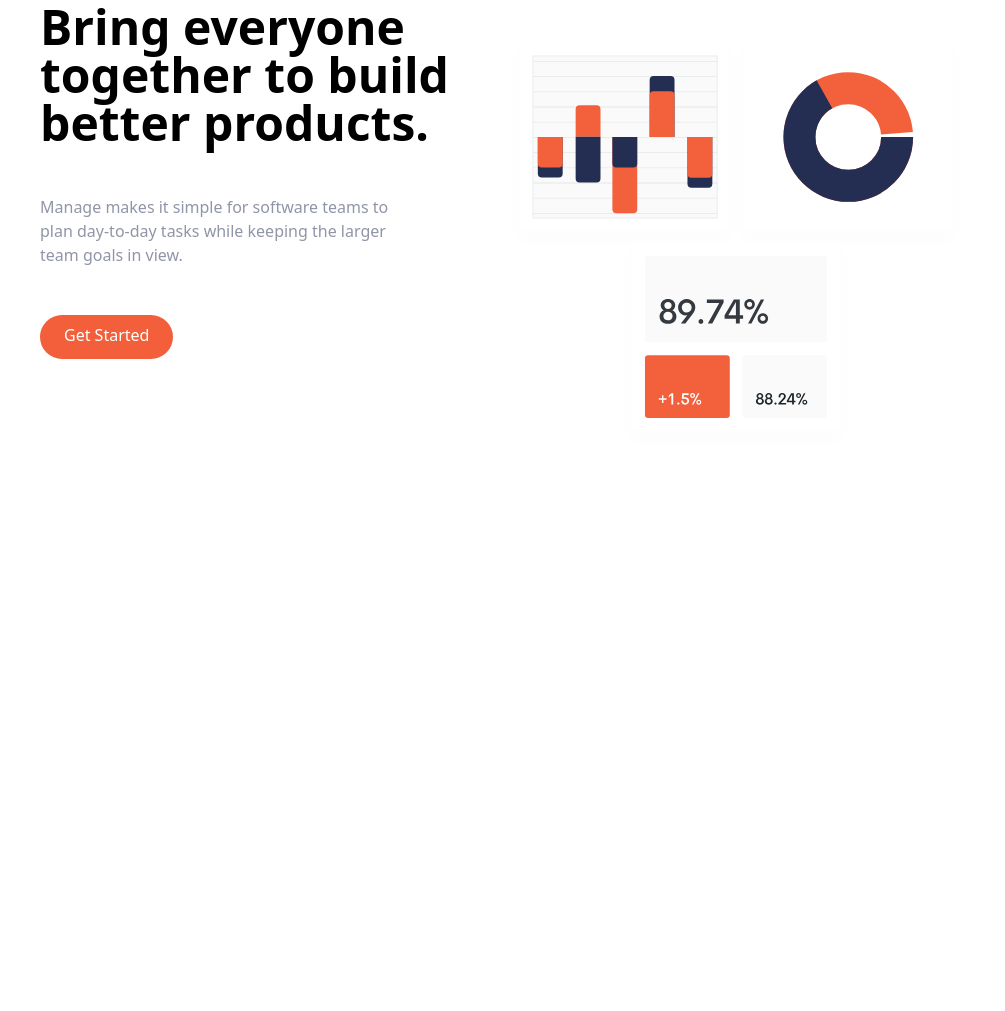
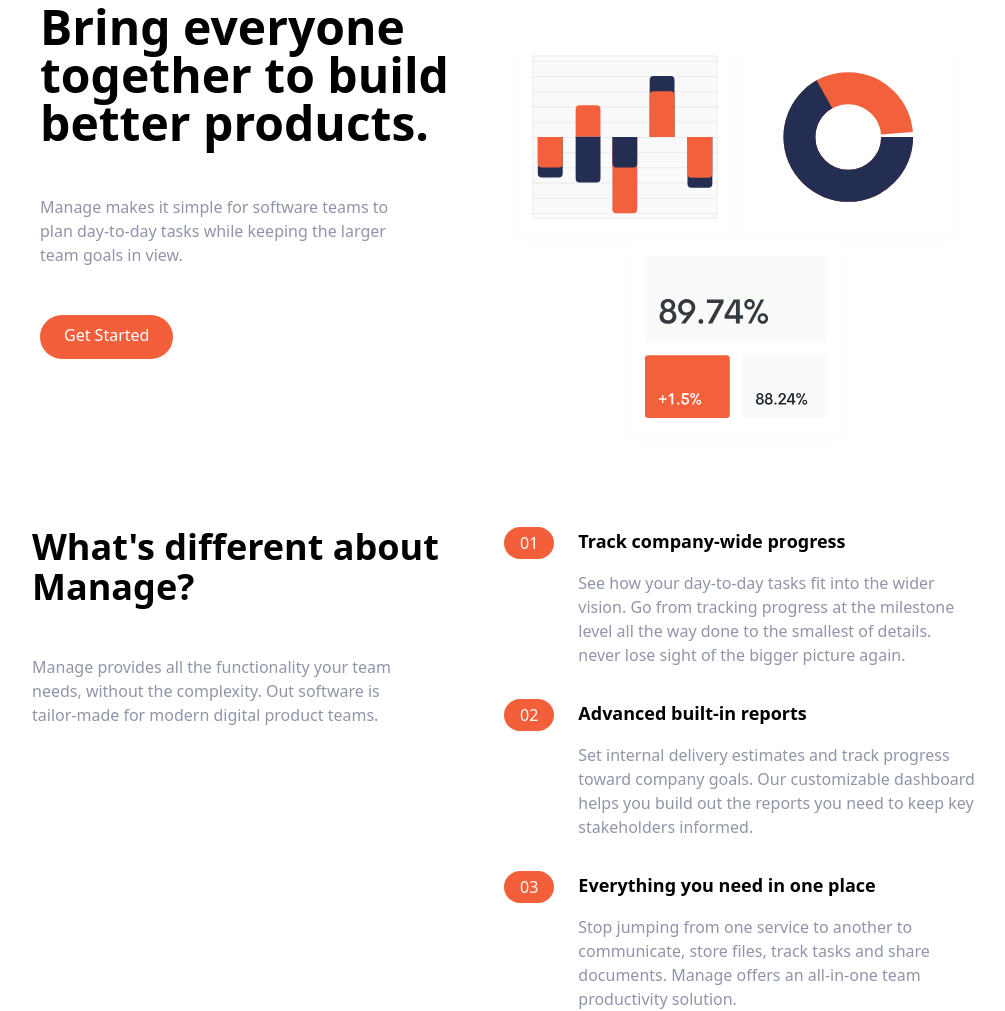
Before and after one commit to avs-7955/Manage-Landing-Page, a website: page index.html in a window 1280 px wide. Shown: the part 129-1140 px from the top of the page, without its empty margins (136-1141 px from the left). Before the commit the page ends 800 px from the top, so only its background shows below. Drawn offline with Linux system fonts and the light colour scheme.

Commit message:
hero-btn + features section

```diff
--- a/index.html
+++ b/index.html
@@ -48,9 +48,9 @@
                     goals in view.
                 </p>
                 <div class="flex justify-center md:justify-start">
-                    <div class="p-3 px-6 pt-2 text-white
-                    bg-brightRed rounded-full baseline hover:bg-brightRedLight">Get
-                        Started</a></div>
+                    <a href="#"
+                        class="p-3 px-6 pt-2 text-white bg-brightRed rounded-full baseline hover:bg-brightRedLight">Get
+                        Started</a>
                 </div>
             </div>
             <!-- Div for img -->
@@ -58,6 +58,78 @@
                 <img src="img/illustration-intro.svg" alt="graphs">
             </div>
     </section>
+
+    <!-- Features Section -->
+    <section id="features">
+        <!-- Flex container -->
+        <div class="container flex flex-col px-4 mx-auto mt-10 space-y-12 md:space-y-0 md:flex-row">
+            <!-- Left item - what's different -->
+            <div class="flex flex-col space-y-12 md:w-1/2">
+                <h2 class="max-w-md text-4xl font-bold text-center md:text-left">
+                    What's different about Manage?
+                </h2>
+                <p class="text-darkGreyishBlue max-w-sm text-center md:text-left">
+                    Manage provides all the functionality your team needs, without the complexity. Out software is
+                    tailor-made for modern digital product teams.
+                </p>
+            </div>
+            <!-- Right items - Numbered list -->
+            <div class="flex flex-col space-y-8 md:w-1/2">
+                <!-- List Item 01 -->
+                <div class="flex flex-col space-y-3 md:space-y-0 md:space-x-6 md:flex-row">
+                    <!-- Heading -->
+                    <div class="rounded-l-full bg-brightRedSupLight md:bg-transparent">
+                        <div class="flex items-center space-x-2">
+                            <div class="px-4 py-2 text-white rounded-full md:py-1 bg-brightRed">01</div>
+                            <h3 class="text-base font-bold md:mb-4 md:hidden">Track company-wide progress</h3>
+                        </div>
+                    </div>
+                    <div>
+                        <h3 class="hidden mb-4 text-lg font-bold md:block">Track company-wide progress</h3>
+                        <p class="text-darkGreyishBlue">See how your day-to-day tasks fit into the wider vision. Go from
+                            tracking progress at the milestone level all the way done to the smallest of details. never
+                            lose sight of the bigger picture again.</p>
+                    </div>
+                </div>
+                <!-- List Item 02 -->
+                <div class="flex flex-col space-y-3 md:space-y-0 md:space-x-6 md:flex-row">
+                    <!-- Heading -->
+                    <div class="rounded-l-full bg-brightRedSupLight md:bg-transparent">
+                        <div class="flex items-center space-x-2">
+                            <div class="px-4 py-2 text-white rounded-full md:py-1 bg-brightRed">02</div>
+                            <h3 class="text-base font-bold md:mb-4 md:hidden">Advanced built-in reports</h3>
+                        </div>
+                    </div>
+                    <div>
+                        <h3 class="hidden mb-4 text-lg font-bold md:block">Advanced built-in reports</h3>
+                        <p class="text-darkGreyishBlue">Set internal delivery estimates and track progress toward
+                            company goals. Our customizable dashboard helps you build out the reports you need to keep
+                            key stakeholders informed.</p>
+                    </div>
+                </div>
+                <!-- List Item 03 -->
+                <div class="flex flex-col space-y-3 md:space-y-0 md:space-x-6 md:flex-row">
+                    <!-- Heading -->
+                    <div class="rounded-l-full bg-brightRedSupLight md:bg-transparent">
+                        <div class="flex items-center space-x-2">
+                            <div class="px-4 py-2 text-white rounded-full md:py-1 bg-brightRed">03</div>
+                            <h3 class="text-base font-bold md:mb-4 md:hidden">Everything you need in one place</h3>
+                        </div>
+                    </div>
+                    <div>
+                        <h3 class="hidden mb-4 text-lg font-bold md:block">Everything you need in one place</h3>
+                        <p class="text-darkGreyishBlue">Stop jumping from one service to another to communicate, store
+                            files, track tasks and share documents. Manage offers an all-in-one team productivity
+                            solution.</p>
+                    </div>
+                </div>
+            </div>
+        </div>
+    </section>
+
+
+
+    <!-- Testimonials section -->
 </body>
 
 </html>
```
Also changed, not shown: css/main.css.
